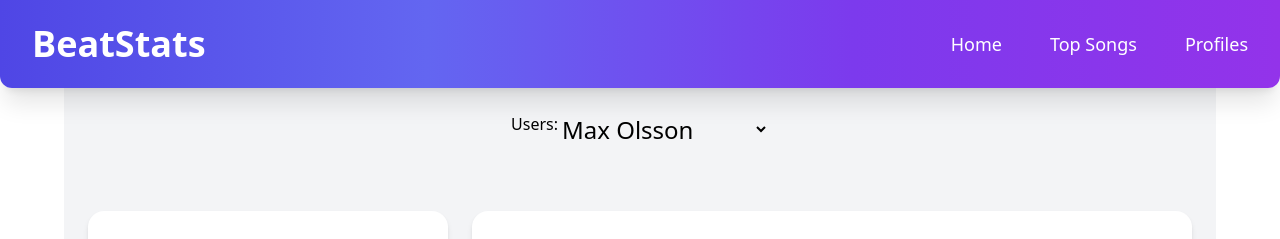
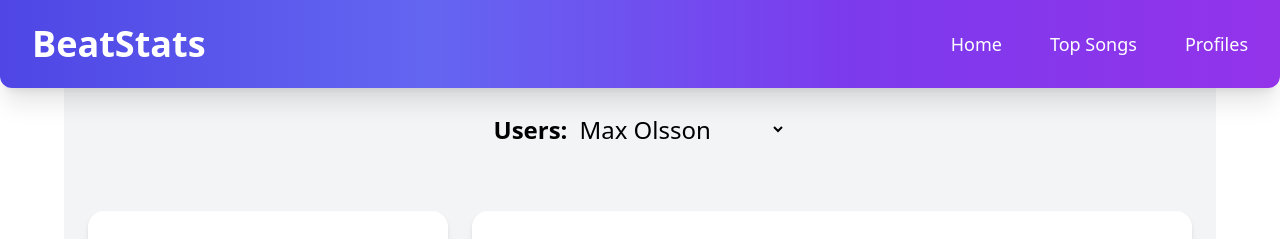
Before and after one commit to SimonJacobssonJS/Dashboard-Fas-2, a React (Vite) app in the folder dashboard-fas2/: page / in a window 1280 px wide. Shown: the top 239 px of the page. Built offline with nearby package versions, Linux system fonts and the light colour scheme.

Commit message:
Fixed wierd gap at users

```diff
--- a/dashboard-fas2/src/components/Dashboard.jsx
+++ b/dashboard-fas2/src/components/Dashboard.jsx
@@ -26,8 +26,8 @@ function Dashboard() {
 
   return (
     <main className='p-6 max-w-6xl mx-auto bg-gray-100 min-h-screen'>
-      <div className='flex justify-center pb-16'>
-        <h2>Users:</h2>
+      <div className='flex items-center gap-2 justify-center pb-16'>
+        <h2 className='text-2xl font-semibold'>Users:</h2>
         <select
           className='cursor-pointer text-2xl'
           onChange={handleUserChange}
```
